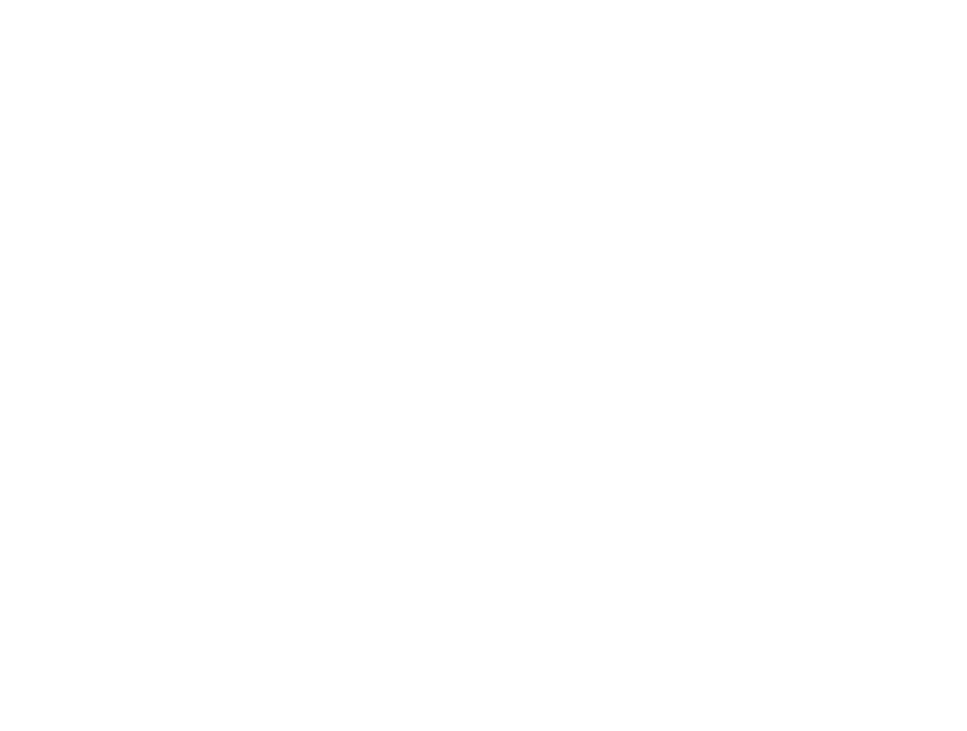
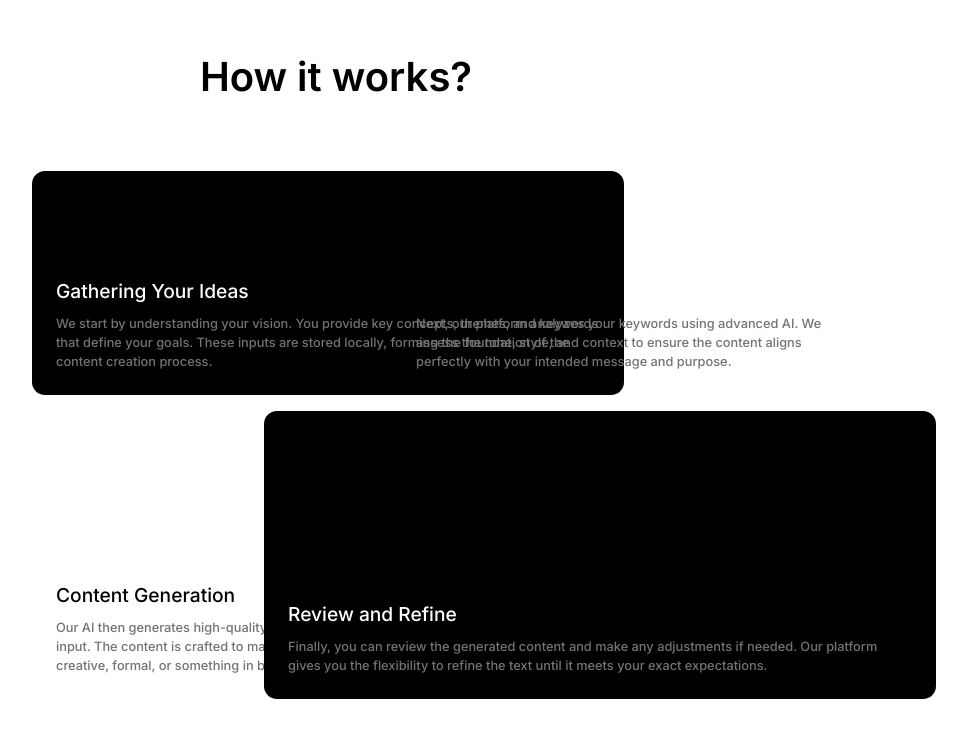
Before and after one commit to Romazyng/Orchid, a Next.js app: page / in a window 1280 px wide. Shown: the part 6110-6841 px from the top of the page, without its empty margins (304-1271 px from the left). Before the commit the page ends 5997 px from the top, so only its background shows below. Built offline with nearby package versions, Linux system fonts and the light colour scheme; a web font is replaced by a local one.

Commit message:
new blocks

```diff
--- a/app/page.tsx
+++ b/app/page.tsx
@@ -180,6 +180,47 @@
           </div>
         </div>
       </section>
+      <section className="flex justify-between items-center">
+        <div className="px-[21rem] py-8 mt-32">
+          <h2 className="text-center font-semibold text-[2.5rem]">How it works?</h2>
+          <div className="grid grid-cols-2 gap-4 mt-16">
+            <div className="bg-black text-white p-6 rounded-[13px] col-span-1 w-[37rem] h-[14rem] flex justify-start items-end">
+              <div>
+                <h3 className="text-[1.2rem] font-medium mb-2">Gathering Your Ideas</h3>
+                <p className="text-[0.8rem] font-medium text-[#747272]">
+                  We start by understanding your vision. You provide key concepts, themes, and keywords that define your goals. These inputs are stored locally, forming the foundation of the content creation process.
+                </p>
+              </div>
+            </div>
+            <div className="p-6 rounded-[13px] col-span-1 w-[30rem] h-[14rem] flex justify-start items-end ml-12">
+              <div>
+                  <h3 className="text-[1.2rem] font-medium text-black mb-2">Contextual Analysis</h3>
+                  <p className="text-[0.8rem] font-medium text-[#747272]">
+                  Next, our platform analyzes your keywords using advanced AI.
+                  We assess the tone, style, and context to ensure
+                  the content aligns perfectly with your intended message and purpose.
+                  </p>
+                </div>
+            </div>
+            <div className="p-6 rounded-[13px] col-span-1 w-[28rem] h-[18rem] flex justify-start items-end">
+              <div>
+                <h3 className="text-[1.2rem] font-medium text-black mb-2">Content Generation</h3>
+                <p className="text-[0.8rem] font-medium text-[#747272]">
+                  Our AI then generates high-quality, tailored text based on your input. The content is crafted to match your needs, whether it’s creative, formal, or something in between.
+                </p>
+              </div>
+            </div>
+            <div className="bg-black text-white p-6 rounded-[13px] col-span-1 w-[42rem] h-[18rem] flex justify-start items-end -translate-x-20">
+              <div>
+                <h3 className="text-[1.2rem] font-medium mb-2">Review and Refine</h3>
+                <p className="text-[0.8rem] font-medium text-[#747272]">
+                  Finally, you can review the generated content and make any adjustments if needed. Our platform gives you the flexibility to refine the text until it meets your exact expectations.
+                </p>
+              </div>
+            </div>
+          </div>
+        </div>
+    </section>
     </main>
   );
 }
```
